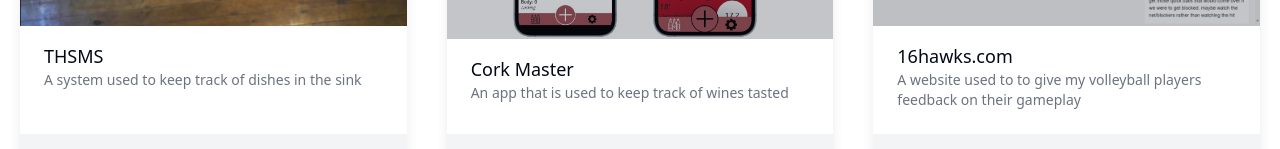
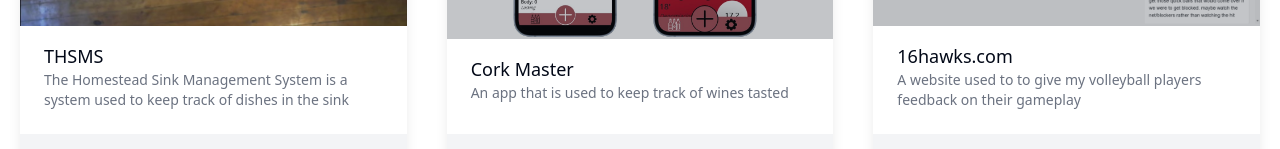
Before and after one commit to johnnytele/Personal-Website, a SvelteKit app: page /Portfolio in a window 1280 px wide. Shown: the part 298-447 px from the top of the page. Built offline with nearby package versions, Linux system fonts and the light colour scheme.

Commit message:
Better THSMS description

```diff
--- a/src/routes/Portfolio/+page.svelte
+++ b/src/routes/Portfolio/+page.svelte
@@ -9,7 +9,7 @@
             slug: "THSMS",
             name: "THSMS",
             image: "/images/THSMS.jpg",
-            description: "A system used to keep track of dishes in the sink",
+            description: "The Homestead Sink Management System is a system used to keep track of dishes in the sink",
             type: "Personal Project",
             form: "Full Stack Project",
             descriptionLong: "THSMS (Tracking Household Sink Management System) is a full-stack project designed to track sink usage in a shared college house. Using a Raspberry Pi, OpenCV, and a local SQLite database, it captured motion-triggered videos and photos of the sink, documenting before-and-after states to identify dish-related culprits. The project featured a simple, mobile-optimized web interface and taught me valuable lessons about system design, open-source tools, and the fun of bringing personal ideas to life."
```
